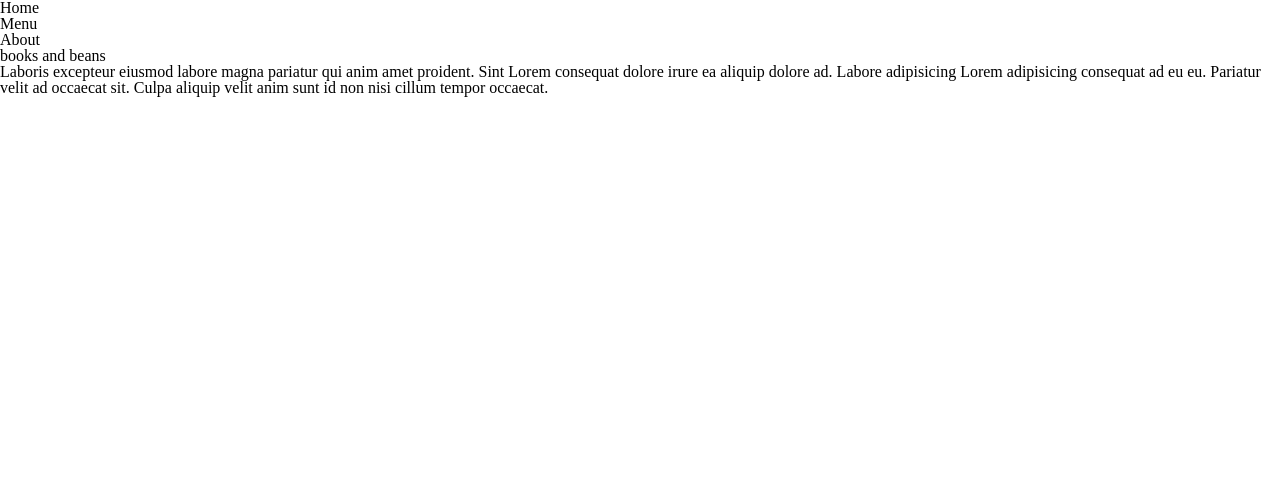
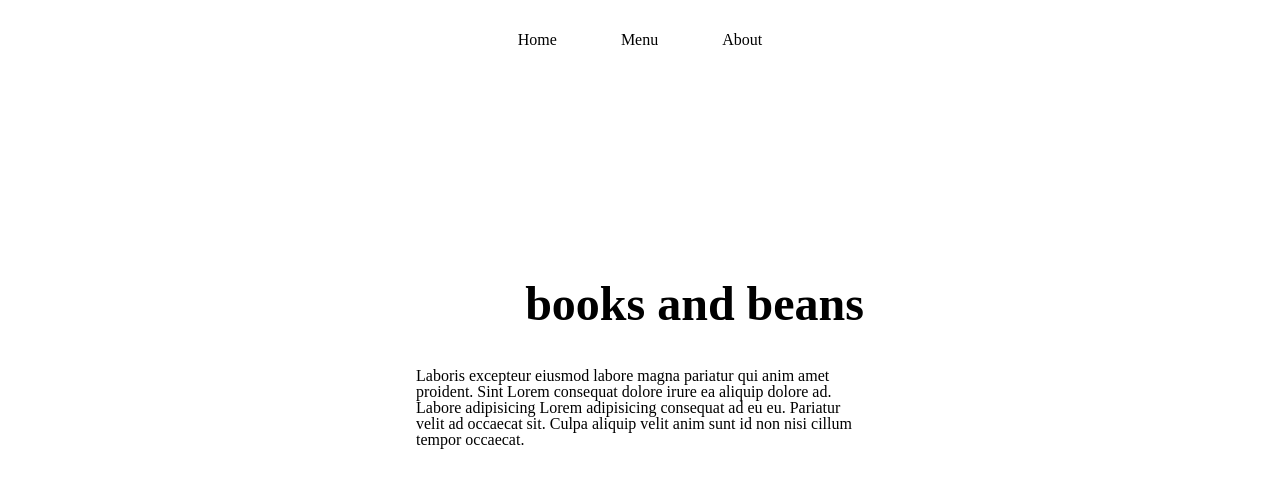
Before and after one commit to toduyemi/restaurant-page, a website built with webpack: page src/index.html in a window 1280 px wide. Built offline with nearby package versions, Linux system fonts and the light colour scheme.

Commit message:
Complete css layout for home page

```diff
--- a/src/style.css
+++ b/src/style.css
@@ -148,6 +148,37 @@ table {
     box-sizing: border-box;
 }
 
-header {
+body {
+    min-height: 100vh;
     display: flex;
+    flex-direction: column;
+    align-items: center;
+    gap: 25vh;
 }
+
+header,
+nav {
+    display: flex;
+    justify-content: center;
+    align-items: center;
+    gap: 4rem;
+    height: 80px;
+}
+
+nav div {
+    cursor: pointer;
+}
+
+.blurb-ctr {
+    width: 35vw;
+    display: flex;
+    flex-direction: column;
+    gap: 40px;
+}
+
+h2 {
+    font-size: 3rem;
+    font-weight: 600;
+
+    align-self: flex-end;
+}
```
Also changed, not shown: package.json (line endings or trailing spaces).
